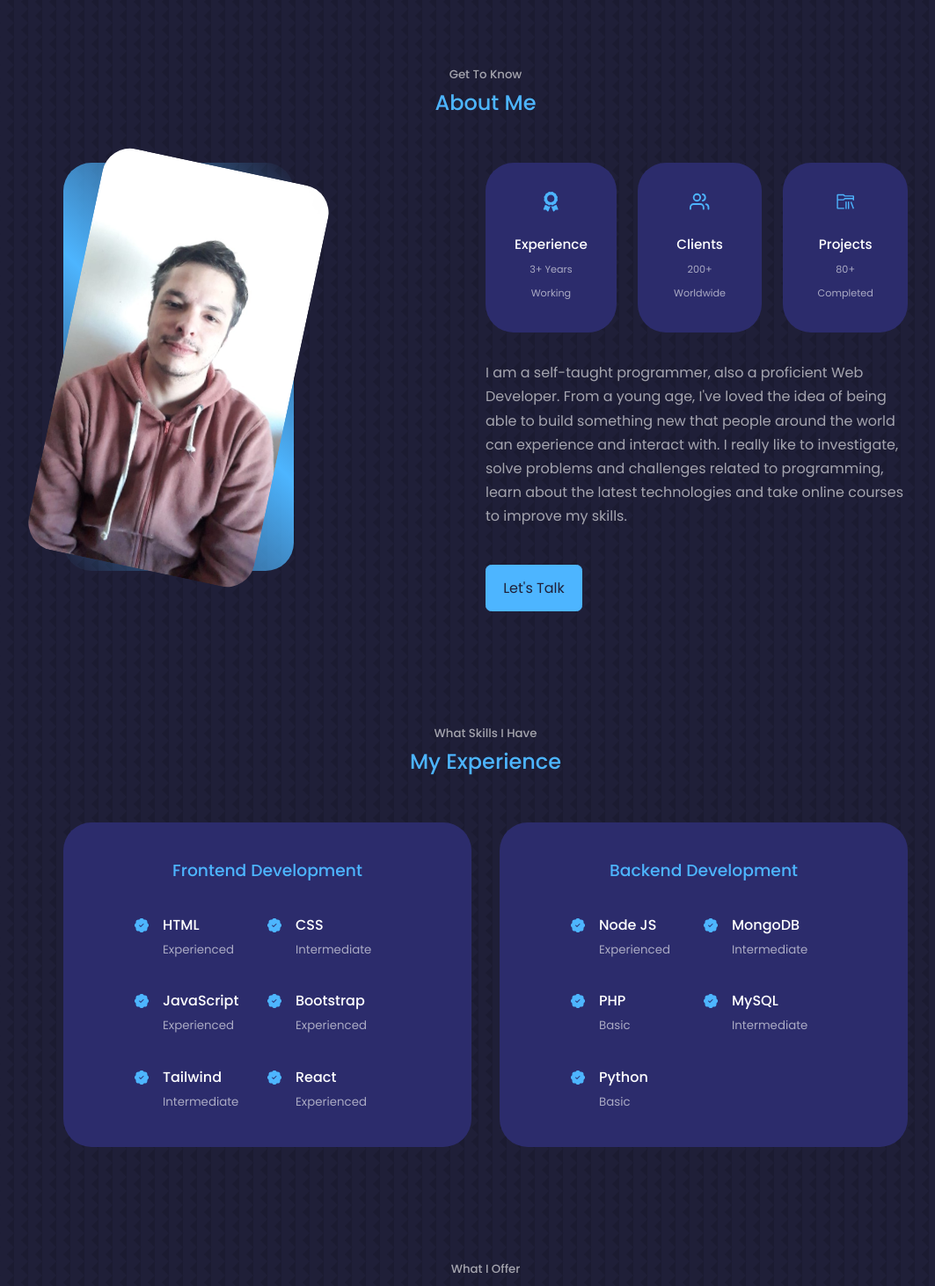
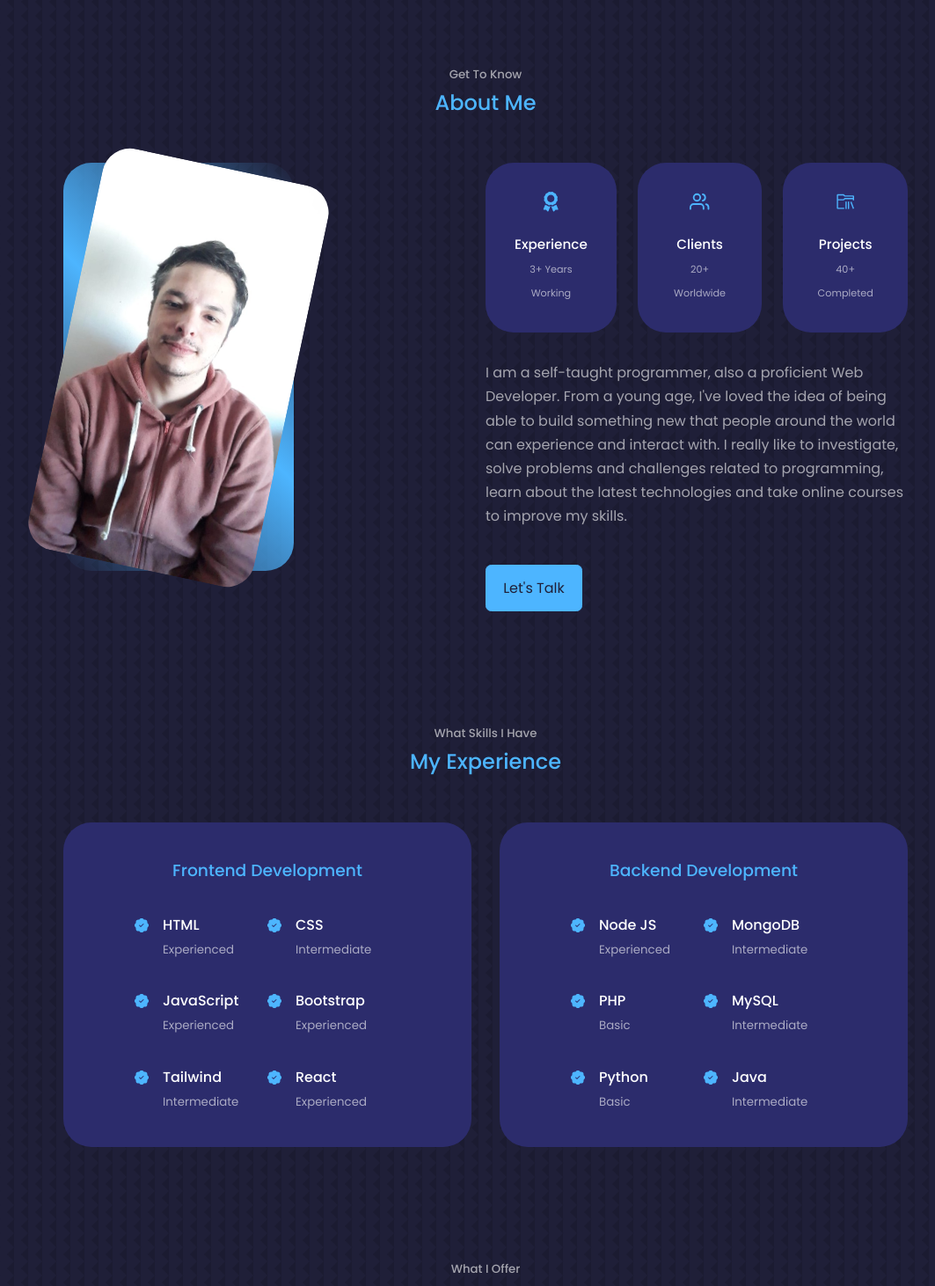
Before and after one commit to fedeemilo/fedmilo-portfolio, a React (Create React App) app: page / in a window 1280 px wide. Shown: the part 854-2316 px from the top of the page at 88% size, without its empty margins (88-1151 px from the left). Built offline with nearby package versions, Linux system fonts and the light colour scheme.

Commit message:
Correct strings and language handling in Contact & About componentes

```diff
--- a/src/components/about/About.jsx
+++ b/src/components/about/About.jsx
@@ -28,7 +28,7 @@ const About = () => {
                             <article key={key} className="about__card">
                                 {icon}
                                 <h5>{title(lang)}</h5>
-                                <small>{detail}</small>
+                                <small>{detail(lang)}</small>
                             </article>
                         ))}
                     </div>
--- a/src/components/contact/Contact.jsx
+++ b/src/components/contact/Contact.jsx
@@ -1,11 +1,17 @@
-import React, { useRef } from "react";
+import React, { useContext, useRef } from "react";
 import "./contact.css";
 import { MdOutlineEmail } from "react-icons/md";
 import { RiMessageLine } from "react-icons/ri";
 import { BsWhatsapp } from "react-icons/bs";
 import emailjs from "emailjs-com";
+import { CONTEXT } from "../../core/context";
+import { STRINGS } from "../../constants/strings";
 
 const Contact = () => {
+    const {
+        state: { lang }
+    } = useContext(CONTEXT);
+
     const form = useRef();
 
     const sendEmail = e => {
@@ -23,8 +29,8 @@ const Contact = () => {
 
     return (
         <section id="contact">
-            <h5>Get In Touch</h5>
-            <h2>Contact Me</h2>
+            <h5>{STRINGS.GET_IN_TOUCH[lang]}</h5>
+            <h2>{STRINGS.CONTACT_ME[lang]}</h2>
 
             <div className="container contact__container">
                 <div className="contact__options">
@@ -37,7 +43,7 @@ const Contact = () => {
                             target="_blank"
                             rel="noreferrer"
                         >
-                            Send a message
+                            {STRINGS.SEND_A_MESSAGE[lang]}
                         </a>
                     </article>
                     <article className="contact__option">
@@ -49,7 +55,7 @@ const Contact = () => {
                             target="_blank"
                             rel="noreferrer"
                         >
-                            Send a message
+                            {STRINGS.SEND_A_MESSAGE[lang]}
                         </a>
                     </article>
                     <article className="contact__option">
@@ -61,7 +67,7 @@ const Contact = () => {
                             target="_blank"
                             rel="noreferrer"
                         >
-                            Send a message
+                            {STRINGS.SEND_A_MESSAGE[lang]}
                         </a>
                     </article>
                 </div>
--- a/src/constants/about.js
+++ b/src/constants/about.js
@@ -8,19 +8,19 @@ const ABOUT_CARDS = [
         key: "experience",
         icon: <FaAward className="about__icon" />,
         title: lang => STRINGS.EXPERIENCE[lang],
-        detail: "3+ Years Working"
+        detail: lang => STRINGS.YEARS_WORKING[lang]
     },
     {
         key: "clients",
         icon: <FiUsers className="about__icon" />,
         title: lang => STRINGS.CLIENTS[lang],
-        detail: "200+ Worldwide"
+        detail: lang => STRINGS.WORLDWIDE[lang]
     },
     {
         key: "projects",
         icon: <VscFolderLibrary className="about__icon" />,
         title: lang => STRINGS.PROJECTS[lang],
-        detail: "80+ Completed"
+        detail: lang => STRINGS.COMPLETED[lang]
     }
 ];
 
--- a/src/constants/experience.js
+++ b/src/constants/experience.js
@@ -58,6 +58,11 @@ const EXP_CONTENT_BACKEND = [
         id: 5,
         title: "Python",
         detail: lang => STRINGS.BASIC[lang]
+    },
+    {
+        id: 6,
+        title: "Java",
+        detail: lang => STRINGS.INTERMEDIATE[lang]
     }
 ];
 
--- a/src/constants/strings.js
+++ b/src/constants/strings.js
@@ -15,6 +15,14 @@ export const STRINGS = {
     CLIENTS: {
         en: "Clients",
         es: "Clientes"
+    },
+    COMPLETED: {
+        en: "40+ Completed",
+        es: "40+ Completados"
+    },
+    CONTACT_ME: {
+        en: "Contact Me",
+        es: "Contáctame"
     },
     CONTENT_CREATION: {
         en: "Content Creation",
@@ -40,6 +48,10 @@ export const STRINGS = {
     FRONTEND_DEV: {
         en: "Frontend Development",
         es: "Desarrollo Frontend"
+    },
+    GET_IN_TOUCH: {
+        en: "Get In Touch",
+        es: "Ponerse En Contacto"
     },
     GET_TO_KNOW: {
         en: "Get To Know",
@@ -83,13 +95,17 @@ export const STRINGS = {
         en: "Projects",
         es: "Proyectos"
     },
+    SCROLL_DOWN: {
+        en: "Scroll Down",
+        es: "Scrollear Abajo"
+    },
+    SEND_A_MESSAGE: {
+        en: "Send a message",
+        es: "Enviar un mensaje"
+    },
     SERVICES: {
         en: "Services",
         es: "Servicios"
-    },
-    SCROLL_DOWN: {
-        en: "Scroll Down",
-        es: "Scrollear Abajo"
     },
     SKILLS_I_HAVE: {
         en: "What Skills I Have",
@@ -110,5 +126,13 @@ export const STRINGS = {
     WHAT_I_OFFER: {
         en: "What I Offer",
         es: "Lo Que Ofrezco"
+    },
+    WORLDWIDE: {
+        en: "20+ Worldwide",
+        es: "20+ En Todo El Mundo"
+    },
+    YEARS_WORKING: {
+        en: "3+ Years Working",
+        es: "3+ Años Trabajando"
     }
 };
```
Also changed, not shown: 1 other file (tests, documents, lock files or other folders).
